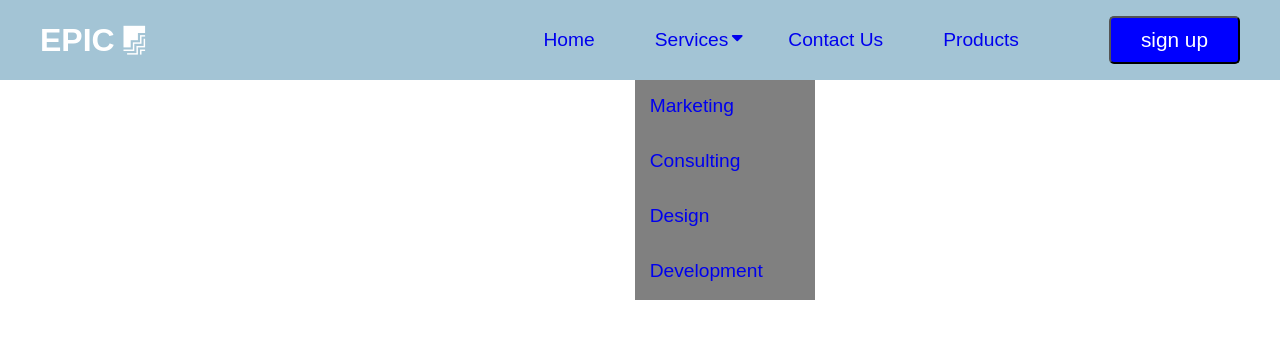
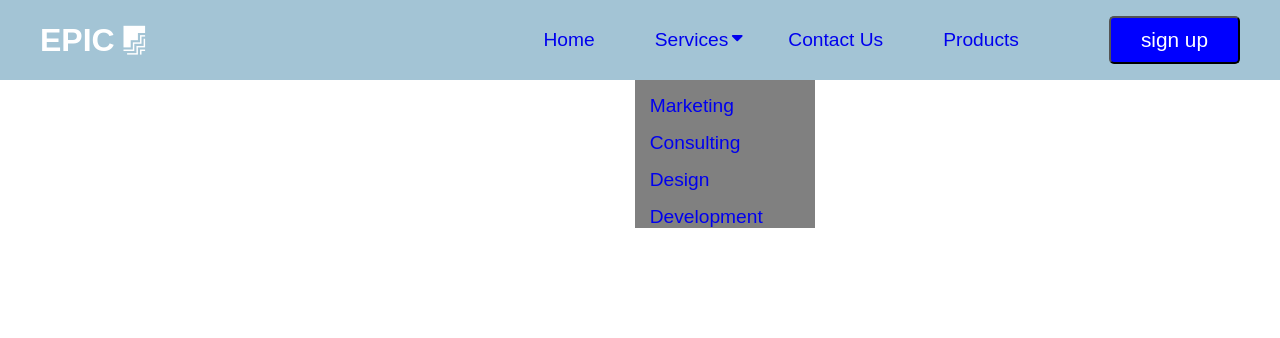
Before and after one commit to benyamin-nayudi/reactResponsiveNavbar, a JavaScript app: page / in a window 1280 px wide. Shown: the top 338 px of the page. Built offline with nearby package versions, Linux system fonts and the light colour scheme; a web font is replaced by a local one.

Commit message:
submenu items

```diff
--- a/src/components/navbar/index.js
+++ b/src/components/navbar/index.js
@@ -17,7 +17,7 @@ const NavbarContainer = () => {
                             <Navbar.Links href="#">
 
                                 <Navbar.Services>Services
-                                    <SubMenuContainer />
+                                    <SubMenuContainer onMouse={ false }></SubMenuContainer>
                                 </Navbar.Services>
                                 <Navbar.Arrow />
 
--- a/src/components/navbar/subMenu/StyledSubMenu.js
+++ b/src/components/navbar/subMenu/StyledSubMenu.js
@@ -8,9 +8,10 @@ padding: 0 ;
 margin: 0;
 top: 51px;
 width: 180px;
-display: flex;
+
 flex-direction: column;
-justify-content: center
+justify-content: center;
+display: ${props => console.log(props)}
 
 `
 export const SubMenuItems = styled.li`
@@ -21,4 +22,8 @@ export const SubMenuItems = styled.li`
     &:hover{
         background-color: red;
     }
+
+    margin: ${props => console.log(props)}
+
+
 `
--- a/src/components/navbar/subMenu/SubMenu.js
+++ b/src/components/navbar/subMenu/SubMenu.js
@@ -2,15 +2,16 @@ import { SubMenuData } from "../MenuItems"
 import { SubMenu, SubMenuItems } from "./StyledSubMenu"
 
 
-export default function SubMenuContainer() {
+export default function SubMenuContainer({ children, onMouse, ...restProps }) {
     return (
         <SubMenu>
             { SubMenuData.map((item, index) => {
                 return (
-                    <SubMenuItems key={ index } > { item.title } </SubMenuItems>
+                    <SubMenuItems key={ index } onMousee={ onMouse }  >{ item.title } { onMouse }                  </SubMenuItems>
 
                 )
             }) }
+            { console.log(2) }
         </SubMenu>
     )
 }
```
